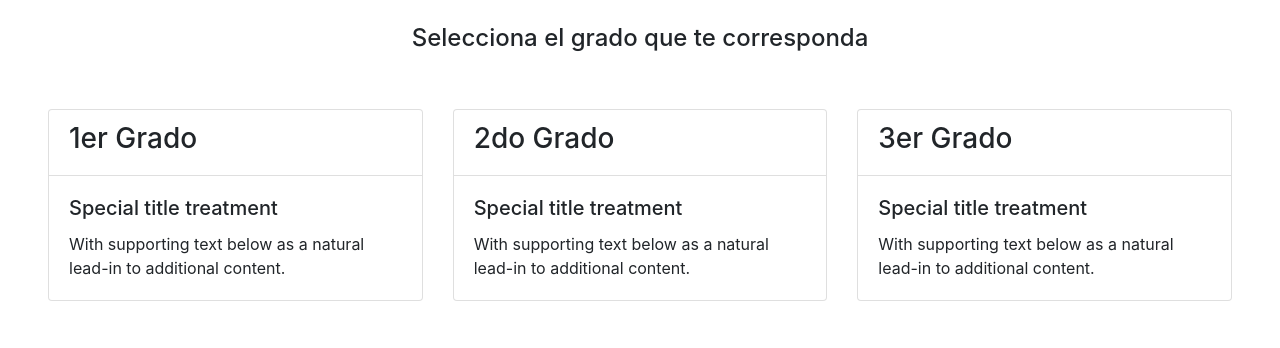
After one commit to alejandrostac/Proyecto, a PHP site: page /student.html in a window 1280 px wide. The commit adds this page. Shown: the top 348 px of the page. Run offline with PHP 8.4, Linux system fonts and the light colour scheme; some libraries are stand-ins or nearby versions.

Commit message:
primeras pantallas

```diff
--- a/php/login.php
+++ b/php/login.php
@@ -8,7 +8,7 @@
 	if($resultado = mysqli_query($enlace, $query)){
 		echo "La conexión fue exitosa<br>";
 		if(mysqli_num_rows($resultado)>0){
-			echo "Acceso Aceptado";
+			header("location: ../student.html");
 		}else{
 			echo "Acceso Denegado";
 		}
--- /dev/null
+++ b/student.html
@@ -0,0 +1,62 @@
+<!DOCTYPE html>
+<html lang="es">
+
+<head>
+    <meta charset="utf-8">
+    <meta name="viewport" content="width=device-width, initial-scale=1">
+    <!-- Con esto garantizamos que se vea bien en dispositivos móviles -->
+    <title>EVORT-B Evaluación cientifica</title>
+    <link href="css/bootstrap.min.css" rel="stylesheet" media="screen"> <!-- Llamamos al archivo CSS -->
+    <style>
+        .card:hover {
+            height: auto;
+            background-color: yellow;
+            opacity: 10;
+            transition: opacity 1s ease;
+        }
+    </style>
+</head>
+
+<body>
+<h4 class="text-center mt-4">Selecciona el grado que te corresponda</h4>
+<div class="row p-5">
+    <div class="col-sm-4">
+        <div class="card">
+            <div class="card-header bg-transparent">
+                <h3>1er Grado</h3>
+            </div>
+            <div class="card-body">
+                <h5 class="card-title">Special title treatment</h5>
+                <p class="card-text">With supporting text below as a natural lead-in to additional content.</p>
+            </div>
+        </div>
+    </div>
+    <div class="col-sm-4">
+        <div class="card">
+            <div class="card-header bg-transparent">
+                <h3>2do Grado</h3>
+            </div>
+            <div class="card-body">
+                <h5 class="card-title">Special title treatment</h5>
+                <p class="card-text">With supporting text below as a natural lead-in to additional content.</p>
+            </div>
+        </div>
+    </div>
+    <div class="col-sm-4">
+        <div class="card">
+            <div class="card-header bg-transparent">
+                <h3>3er Grado</h3>
+            </div>
+            <div class="card-body">
+                <h5 class="card-title">Special title treatment</h5>
+                <p class="card-text">With supporting text below as a natural lead-in to additional content.</p>
+            </div>
+        </div>
+    </div>
+</div>
+
+<script src="https://ajax.googleapis.com/ajax/libs/jquery/2.1.3/jquery.min.js"></script>
+<!-- Importante llamar antes a jQuery para que funcione bootstrap.min.js   -->
+<script src="js/bootstrap.min.js"></script> <!-- Llamamos al JavaScript de Bootstrap -->
+</body>
+</html>
```
Also changed, not shown: index.html (+46 -1 lines).
